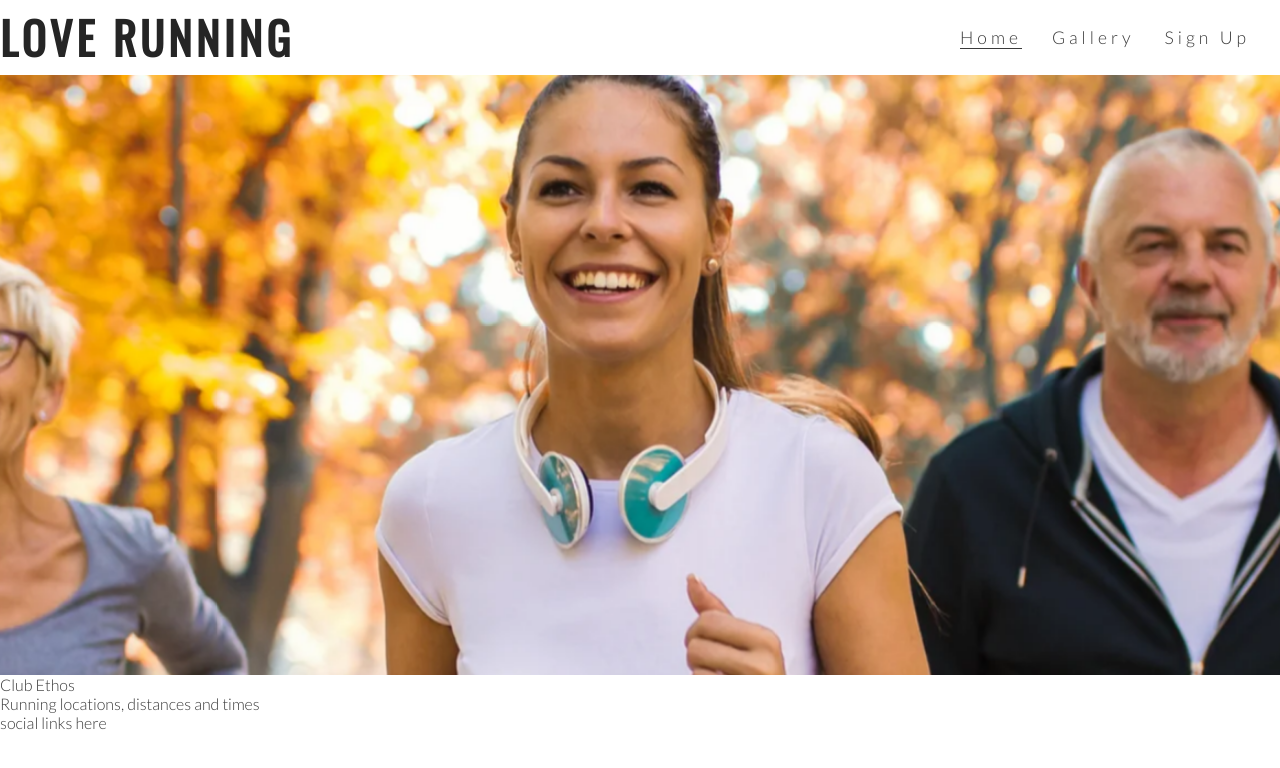
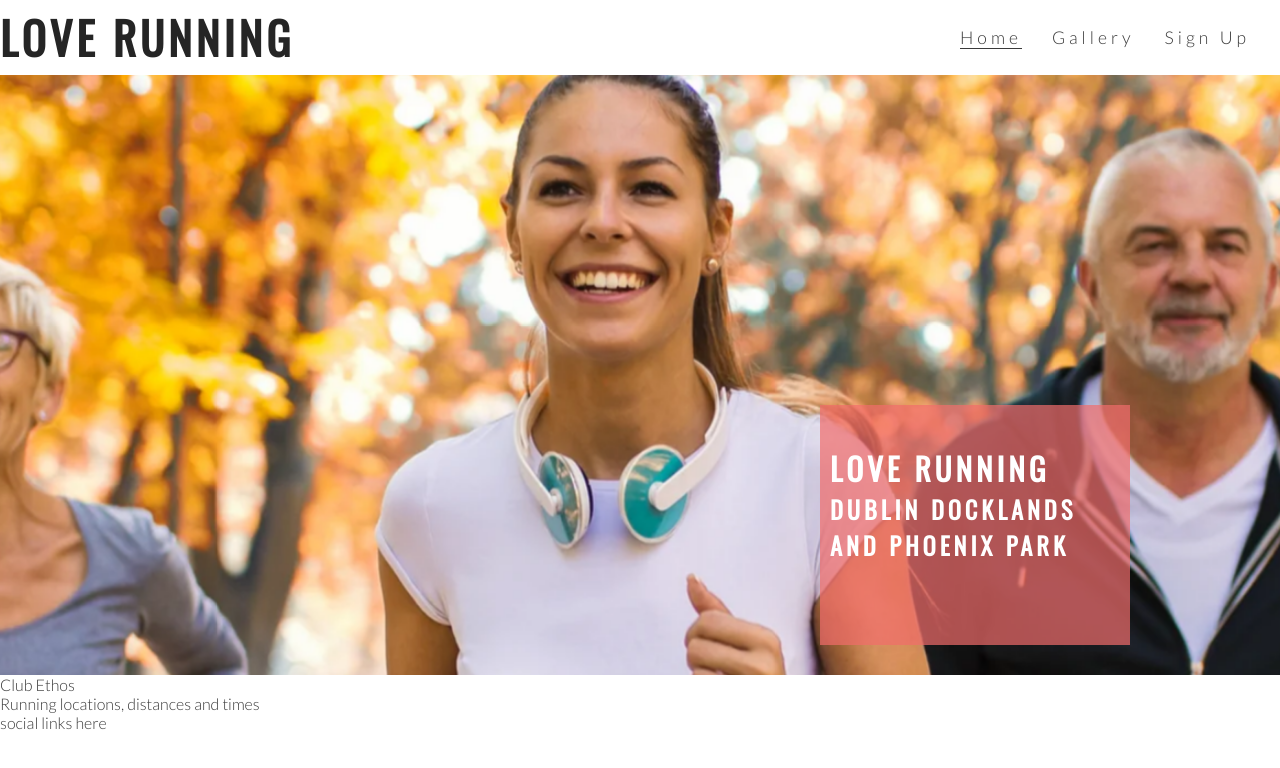
Before and after one commit to ninaperic/love-running, a plain HTML site: page index.html in a window 1280 px wide. Drawn offline with nearby package versions, Linux system fonts and the light colour scheme.

Commit message:
Add cover text and style

```diff
--- a/assets/css/style.css
+++ b/assets/css/style.css
@@ -54,12 +54,18 @@ h1, h2 {
 .active {
     border-bottom: 1px solid #3a3a3a;
 }
-/* hero image */
+/* hero image and cover text */
 
 #hero-outer {
     height: 600px;
     width: 100%;
     overflow: hidden;
+
+    position: relative;
+}
+
+#cover-text, #cover-text h2{
+    color: #fff;
 }
 
 #hero-image {
@@ -82,3 +88,24 @@ h1, h2 {
         transform: scale(1.1);
     }
 }
+
+#cover-text {
+    font-size: 130%;
+    font-family: Oswald, sans-serif;
+    text-transform: uppercase;
+    letter-spacing: 4px;
+
+    width: 300px;
+    height: 200px;
+
+    padding-top: 40px;
+    padding-left: 10px;
+
+    background-color:  rgba(241, 109, 107, .7);
+
+    bottom: 30px;
+    right: 150px;
+
+    position: absolute;
+
+}
--- a/index.html
+++ b/index.html
@@ -34,6 +34,10 @@
     </header>
     <section id="hero-outer">
         <div id="hero-image"></div>
+        <div id="cover-text">
+            <h2>Love Running</h2>
+            <h3>Dublin Docklands and Phoenix Park</h3>
+        </div>
     </section>
     <section>
         Club Ethos
```
